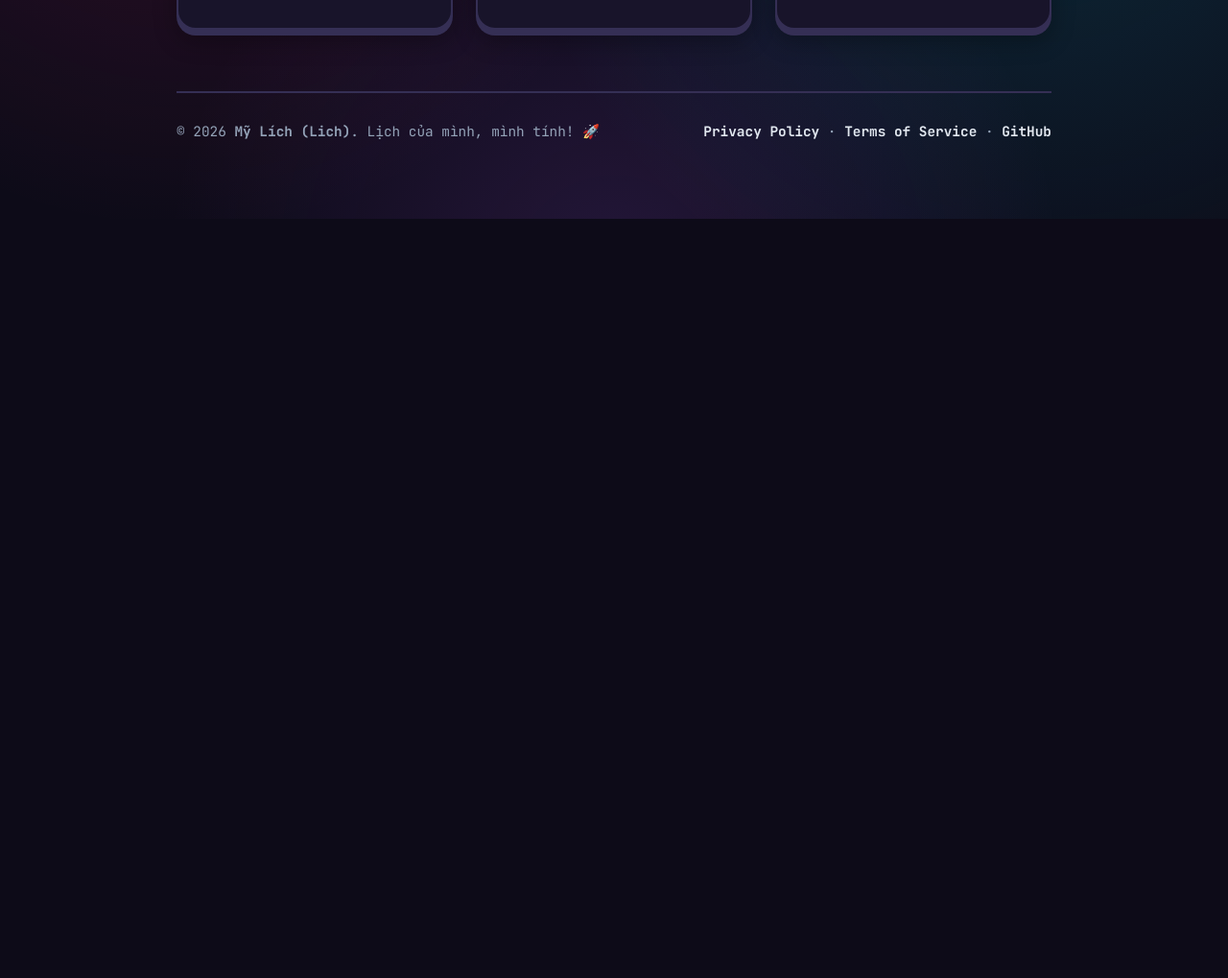
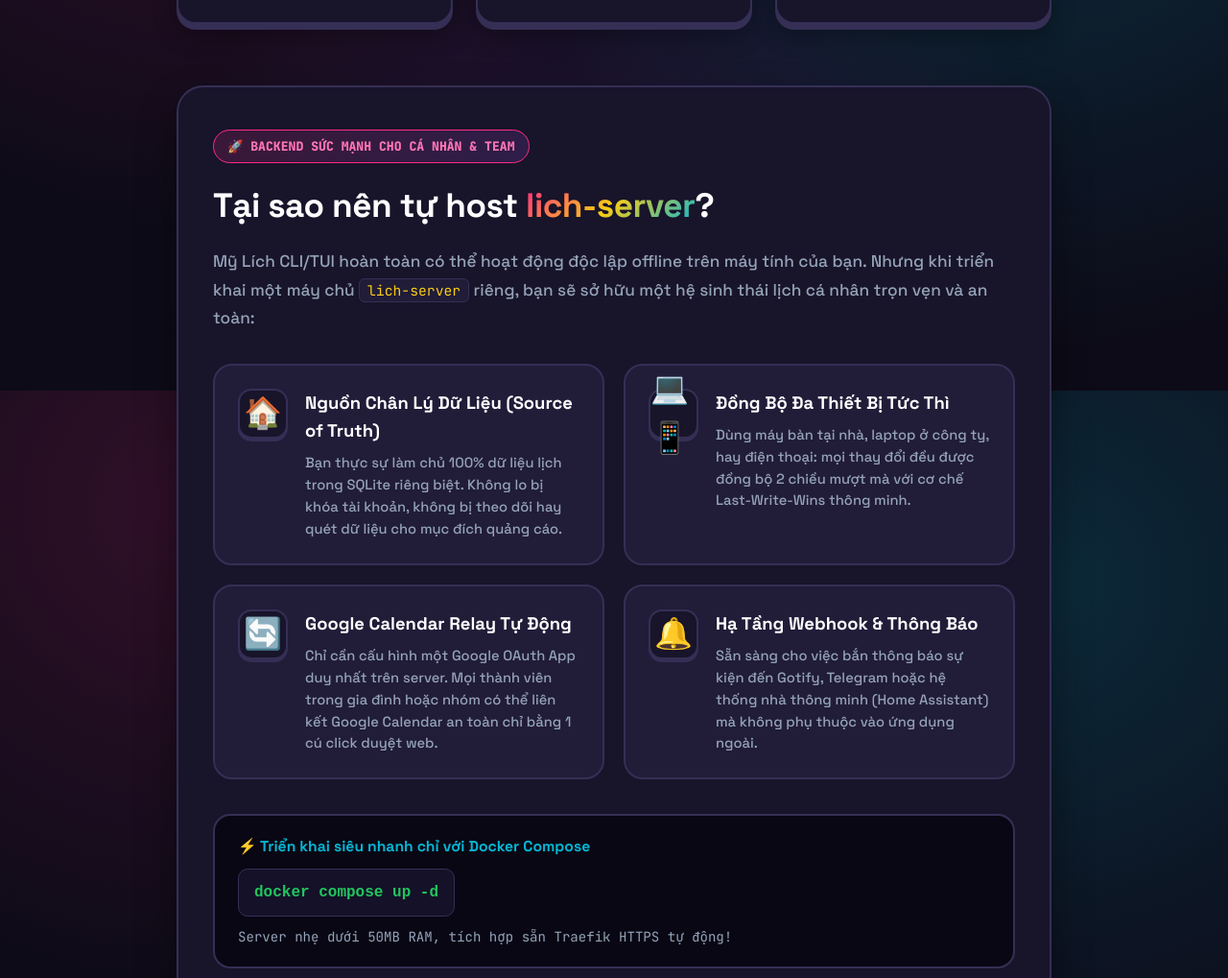
Before and after one commit to spiderdev-vn/mylich, a website: page lich-server/public/index.html in a window 1280 px wide. Shown: the part 1993-3012 px from the top of the page at 96% size. Before the commit the page ends 2221 px from the top, so only its background shows below. Drawn offline with Linux system fonts and the light colour scheme.

Commit message:
feat(web): add comprehensive 'Why Self-Host lich-server?' section to landing page

```diff
--- a/lich-server/public/index.html
+++ b/lich-server/public/index.html
@@ -52,10 +52,6 @@
           <span class="dot dot-yellow"></span>
           <span class="dot dot-green"></span>
           <span class="terminal-title">kunix@pop-terminal: ~ (lich-cli)</span>
-          <span class="terminal-status-badge">
-            <span class="terminal-status-dot"></span>
-            LIVE DEMO
-          </span>
         </div>
         <div class="terminal-body" id="terminal-content">
           <!-- Initial SSR Content (replaced dynamically by typing animation) -->
@@ -102,6 +98,56 @@
           <p>Dữ liệu lịch là của bạn, không phải của các cỗ máy quảng cáo. Tự host backend riêng qua Docker chỉ với 1 lệnh compose!</p>
         </div>
       </div>
+
+      <!-- Section: Why Self-Host lich-server? -->
+      <section class="selfhost-section">
+        <div class="section-badge">🚀 BACKEND SỨC MẠNH CHO CÁ NHÂN & TEAM</div>
+        <h2>Tại sao nên tự host <span class="gradient-text">lich-server</span>?</h2>
+        <p class="section-desc">
+          Mỹ Lích CLI/TUI hoàn toàn có thể hoạt động độc lập offline trên máy tính của bạn. Nhưng khi triển khai một máy chủ <code>lich-server</code> riêng, bạn sẽ sở hữu một hệ sinh thái lịch cá nhân trọn vẹn và an toàn:
+        </p>
+
+        <div class="selfhost-grid">
+          <div class="selfhost-card">
+            <div class="selfhost-icon">🏠</div>
+            <div class="selfhost-content">
+              <h4>Nguồn Chân Lý Dữ Liệu (Source of Truth)</h4>
+              <p>Bạn thực sự làm chủ 100% dữ liệu lịch trong SQLite riêng biệt. Không lo bị khóa tài khoản, không bị theo dõi hay quét dữ liệu cho mục đích quảng cáo.</p>
+            </div>
+          </div>
+
+          <div class="selfhost-card">
+            <div class="selfhost-icon">💻📱</div>
+            <div class="selfhost-content">
+              <h4>Đồng Bộ Đa Thiết Bị Tức Thì</h4>
+              <p>Dùng máy bàn tại nhà, laptop ở công ty, hay điện thoại: mọi thay đổi đều được đồng bộ 2 chiều mượt mà với cơ chế Last-Write-Wins thông minh.</p>
+            </div>
+          </div>
+
+          <div class="selfhost-card">
+            <div class="selfhost-icon">🔄</div>
+            <div class="selfhost-content">
+              <h4>Google Calendar Relay Tự Động</h4>
+              <p>Chỉ cần cấu hình một Google OAuth App duy nhất trên server. Mọi thành viên trong gia đình hoặc nhóm có thể liên kết Google Calendar an toàn chỉ bằng 1 cú click duyệt web.</p>
+            </div>
+          </div>
+
+          <div class="selfhost-card">
+            <div class="selfhost-icon">🔔</div>
+            <div class="selfhost-content">
+              <h4>Hạ Tầng Webhook & Thông Báo</h4>
+              <p>Sẵn sàng cho việc bắn thông báo sự kiện đến Gotify, Telegram hoặc hệ thống nhà thông minh (Home Assistant) mà không phụ thuộc vào ứng dụng ngoài.</p>
+            </div>
+          </div>
+        </div>
+
+        <!-- Quick Docker deploy snippet -->
+        <div class="deploy-snippet">
+          <div class="deploy-title">⚡ Triển khai siêu nhanh chỉ với Docker Compose</div>
+          <pre class="deploy-code"><code>docker compose up -d</code></pre>
+          <div class="deploy-note">Server nhẹ dưới 50MB RAM, tích hợp sẵn Traefik HTTPS tự động!</div>
+        </div>
+      </section>
     </main>
 
     <footer>
--- a/lich-server/public/style.css
+++ b/lich-server/public/style.css
@@ -427,6 +427,142 @@ h1 {
   line-height: 1.6;
 }
 
+/* Why Self-Host lich-server Section */
+.selfhost-section {
+  margin: 64px 0 32px;
+  background: var(--surface);
+  border: 2px solid var(--border);
+  border-radius: 28px;
+  padding: 44px 36px;
+  box-shadow: 0 8px 0 var(--border), 0 20px 40px rgba(0,0,0,0.4);
+}
+
+.selfhost-section h2 {
+  font-size: 2.2rem;
+  font-weight: 800;
+  margin-bottom: 16px;
+  color: #ffffff;
+  letter-spacing: -0.5px;
+}
+
+.section-badge {
+  display: inline-flex;
+  align-items: center;
+  gap: 8px;
+  background: linear-gradient(135deg, rgba(255, 42, 133, 0.15), rgba(168, 85, 247, 0.15));
+  border: 1px solid var(--pop-pink);
+  padding: 6px 14px;
+  border-radius: 999px;
+  font-family: 'JetBrains Mono', monospace;
+  font-size: 0.82rem;
+  color: #ff75b5;
+  font-weight: 800;
+  margin-bottom: 16px;
+}
+
+.section-desc {
+  font-size: 1.08rem;
+  color: var(--muted);
+  margin-bottom: 32px;
+  line-height: 1.7;
+}
+
+.section-desc code {
+  background: var(--surface-clay);
+  color: var(--pop-yellow);
+  padding: 2px 8px;
+  border-radius: 6px;
+  font-family: 'JetBrains Mono', monospace;
+  font-size: 0.92rem;
+  border: 1px solid var(--border);
+}
+
+.selfhost-grid {
+  display: grid;
+  grid-template-columns: repeat(auto-fit, minmax(320px, 1fr));
+  gap: 20px;
+  margin-bottom: 36px;
+}
+
+.selfhost-card {
+  background: var(--surface-clay);
+  border: 2px solid var(--border);
+  border-radius: 20px;
+  padding: 24px;
+  display: flex;
+  gap: 18px;
+  align-items: flex-start;
+  transition: all 0.2s ease;
+}
+
+.selfhost-card:hover {
+  border-color: var(--pop-cyan);
+  transform: translateY(-3px);
+  box-shadow: 0 6px 16px rgba(6, 182, 212, 0.15);
+}
+
+.selfhost-icon {
+  font-size: 2rem;
+  background: var(--surface);
+  border: 2px solid var(--border);
+  width: 52px;
+  height: 52px;
+  border-radius: 14px;
+  display: flex;
+  align-items: center;
+  justify-content: center;
+  flex-shrink: 0;
+  box-shadow: 0 3px 0 var(--border);
+}
+
+.selfhost-content h4 {
+  font-size: 1.15rem;
+  color: #ffffff;
+  font-weight: 800;
+  margin-bottom: 8px;
+}
+
+.selfhost-content p {
+  font-size: 0.92rem;
+  color: var(--muted);
+  line-height: 1.55;
+}
+
+.deploy-snippet {
+  background: #090714;
+  border: 2px solid var(--border);
+  border-radius: 18px;
+  padding: 20px 24px;
+  display: flex;
+  flex-direction: column;
+  gap: 10px;
+}
+
+.deploy-title {
+  font-weight: 800;
+  color: var(--pop-cyan);
+  font-size: 0.98rem;
+}
+
+.deploy-code {
+  font-family: 'JetBrains Mono', monospace;
+  background: #151128;
+  border: 1px solid var(--border);
+  color: var(--pop-green);
+  padding: 10px 16px;
+  border-radius: 10px;
+  font-size: 1rem;
+  font-weight: 700;
+  display: inline-block;
+  width: fit-content;
+}
+
+.deploy-note {
+  font-size: 0.88rem;
+  color: var(--muted);
+  font-family: 'JetBrains Mono', monospace;
+}
+
 /* Policy / Legal Pages */
 .doc-container {
   background: var(--surface);
```
